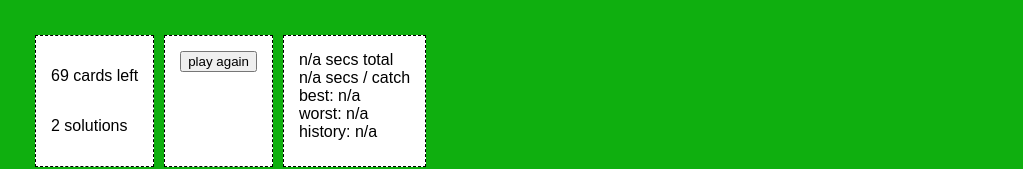
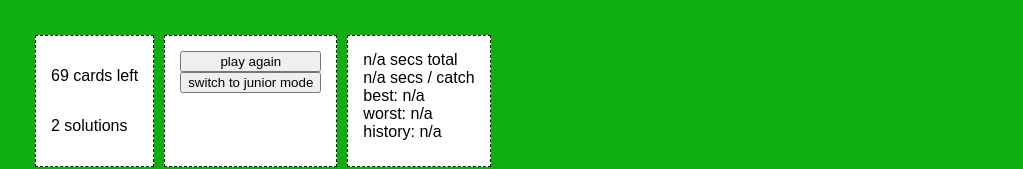
Before and after one commit to fisx/react-set-game, a React (Create React App) app: page / in a window 1280 px wide. Shown: the top 169 px of the page, without its empty margins (0-1023 px from the left). Built offline with nearby package versions, Linux system fonts and the light colour scheme.

Commit message:
junior mode.

```diff
--- a/src/App.js
+++ b/src/App.js
@@ -230,13 +230,15 @@ const readStopwatch = (ticks) => {
 };
 
 
-const initState = () => {
+const initState = (juniorMode) => {
+  let wantThisCard = c => juniorMode ? allCards[c].filling === 'Solid' : true;
   let state = {
-    deck: rndPermute(Array.apply(0, Array(allCards.length)).map((x, y) => y)),
+    deck: rndPermute(Array.apply(0, Array(allCards.length)).map((x, y) => y).filter(wantThisCard)),
     board: [],
     selected: [],
     // solutions: ...  (to be initialised by replenishBoard below)
-    stopwatch: []
+    stopwatch: [],
+    juniorMode: juniorMode
   };
 
   tickStopwatch(state.stopwatch);
@@ -286,7 +288,7 @@ const handleKeyDown = (getState, setState) => e => {
   state = {...state};
 
   if (e.keyCode === 82) { // r
-    setState(initState());
+    setState(initState(state.juniorMode));
     return;
   }
 
@@ -375,7 +377,7 @@ const Stopwatch = (props) => {
 class App extends Component {
   constructor() {
     super();
-    this.state = initState();
+    this.state = initState(false);
   };
 
   componentDidMount() {
@@ -391,8 +393,11 @@ class App extends Component {
             <p>{ this.state.solutions } solutions</p>
           </div>
           <div className="app-column">
-            <button onClick={() => { this.setState(initState()); }}>
+            <button onClick={() => { this.setState(initState(this.state.juniorMode)); }}>
               play again
+            </button>
+            <button onClick={() => { this.setState(initState(!this.state.juniorMode)); }}>
+              { this.state.juniorMode ? 'switch to expert mode' : 'switch to junior mode' }
             </button>
             <div className="error">
               { this.state.errmsg }
```
